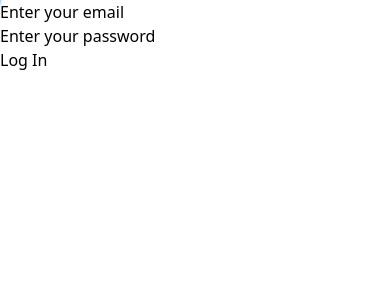
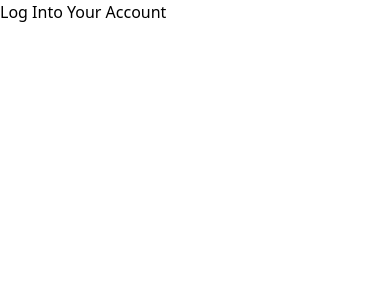
Before and after one commit to BarkBoxGH/barkboxapp, a React (Vite) app: page /login in a window 390 px wide. Shown: the top 300 px of the page. Built offline with nearby package versions, Linux system fonts and the light colour scheme.

Commit message:
Responsiveness and structure

```diff
--- a/src/components/LogIn.jsx
+++ b/src/components/LogIn.jsx
@@ -21,24 +21,19 @@ const LogIn = () => {
       }
   }
     return (
-        <section id="" className="h-[100vh] overflow-hidden bg-cover bg-right m-0 p-0 lg:grid lg:grid-rows-2" style={{backgroundImage:`url(${LoginBg})`}} >
-            <div className="p-[5%] pt-[30%] h-[70%] w-full lg:w-[90%] lg:ml-[5%] lg:pt-[1em] lg:mt-[5%] lg:h-[100%]">
-                <form className="h-[100%] w-full flex flex-col lg:h-[70%] lg:grid-rows-3 lg:border-[5px]" onSubmit={handleSubmit}>
-
-                   <div className="h-[20%] mb-[1em] lg:h-[100%] lg:mb-[5%]">
-                   <label htmlFor="email" className="text-[1.5em]">Enter your email</label>
-                   <input type="email" id="email" className="h-[60%] w-[100%] border-[3px] rounded-2xl lg:h-[100%]"/>
-                   </div>
-
-                   <div className="h-[20%] mb-[1em] lg:h-[100%] lg:mb-[5%]">
-                   <label htmlFor="password" className="text-[1.5em]">Enter your password</label>
-                   <input type="password" id="password" className="h-[60%] w-[100%] border-[3px] rounded-2xl lg:h-[100%]"/>
-                   </div>
-
-                   <button className="p-[0.5em] h-[15%] bg-[#A8DEF8] text-[1.5em] font-extrabold text-[black] lg:h-[100%] mt-[1em] rounded-lg lg:text-[2em]" type="submit">Log In</button>
-                </form>
-            </div>
-        </section>
+       <section className="h-[100vh] pt-[2em]">
+        <div className="h-[80%] w-[30%] mr-auto ml-auto border-[5px]">
+            <form action="" className="h-[100%] w-[100%] flex flex-col">
+                <div>
+                    <h1 className="text-center text-[1.5em] font-bold">Log Into Your Account</h1>
+                </div>
+                <div>
+                    <input type="text" />
+                    <label htmlFor=""></label>
+                </div>
+            </form>
+        </div>
+       </section>
       )
 }
 
--- a/src/components/SignUp.jsx
+++ b/src/components/SignUp.jsx
@@ -1,64 +1,62 @@
 import { useState } from "react";
 import { useNavigate } from "react-router-dom";
-import signUpBg from "../assets/signUpBg.png"
+import signUpBg from "../assets/signUpBg.png";
 import { Link } from "react-router-dom";
 
 const SignUp = () => {
-  //state to navigate
-  const navigate = useNavigate;
-  //state to store form data
-  const [formdata,setFormData]=useState({
-      firstname:'',
-      lastname:'',
-      email:'',
-      password:'',
-      role:'user'
-  })
-  //func to handle formsubmit
-  const handleSubmit=(event)=>{
-      event.preventDefault;
+  // State to navigate
+  const navigate = useNavigate();
+  // State to store form data
+  const [formData, setFormData] = useState({
+    firstname: '',
+    lastname: '',
+    email: '',
+    password: '',
+    role: 'user',
+  });
 
-      try {
+  // Function to handle form submission
+  const handleSubmit = (event) => {
+    event.preventDefault();
+    // Implement your form submission logic here
+    console.log(formData); // Example: Log the form data for now
+  };
 
-      } catch (error) {
-
-      }
-  }
-
-return (
-  <section id="" className="h-[100vh] overflow-hidden bg-cover bg-center m-0 p-0 lg:grid lg:grid-rows-2" style={{backgroundImage:`url(${signUpBg})`}} >
-        <div className="h-[25%] mb-[5%] lg:h-[60%] ">
-
+  return (
+    <section
+      className="h-screen overflow-hidden bg-cover bg-center"
+      style={{ backgroundImage: `url(${signUpBg})` }}
+    >
+      <div className="flex flex-col h-full justify-center items-center p-4 lg:p-0">
+        <div className="w-full max-w-md lg:max-w-lg bg-white rounded-lg shadow-lg p-6 mt-10 mb-10">
+          <h1 className="text-3xl font-bold text-center mb-6">Create an Account</h1>
+          <form className="flex flex-col" onSubmit={handleSubmit}>
+            {['firstname', 'lastname', 'email', 'password'].map((field) => (
+              <div className="mb-4" key={field}>
+                <label htmlFor={field} className="text-lg font-semibold">{`Enter your ${field}`}</label>
+                <input
+                  type={field === 'email' ? 'email' : field === 'password' ? 'password' : 'text'}
+                  id={field}
+                  className="mt-1 h-12 w-full border-2 border-gray-300 rounded-lg p-2 focus:outline-none focus:border-blue-500"
+                  onChange={(e) => setFormData({ ...formData, [field]: e.target.value })}
+                  required
+                />
+              </div>
+            ))}
+            <button
+              className="h-12 bg-[#A8DEF8] text-lg font-extrabold text-black rounded-lg hover:bg-blue-400 transition duration-300 mt-4"
+              type="submit"
+            >
+              Create Account
+            </button>
+            <p className="text-center text-lg mt-4">
+              Already have an account? <Link to="/login" className="text-blue-500 hover:underline">Log In</Link>
+            </p>
+          </form>
         </div>
-      <div className="p-[5%] h-[100%] w-full  lg:lg:w-[90%] lg:ml-[5%] mt-[-10%] lg:pt-[1em]">
-          <form className="h-[100%] w-full flex flex-col lg:h-[100%]" onSubmit={handleSubmit}>
-
-             <div className="h-[11%] mb-[1em] lg:h-[100%] lg:mb-[5%]">
-             <label htmlFor="firstname" className="text-[1.5em]">Enter your firstname</label>
-             <input type="text" id="firstname" className="h-[60%] w-[100%] border-[3px] rounded-2xl lg:h-[100%]"/>
-             </div>
-
-             <div className="h-[11%] mb-[1em] lg:h-[100%] lg:mb-[5%]">
-             <label htmlFor="lastname" className="text-[1.5em]">Enter your lastname</label>
-             <input type="text" id="lastname" className="h-[60%] w-[100%] border-[3px] rounded-2xl lg:h-[100%]"/>
-             </div>
-
-             <div className="h-[11%] mb-[1em] lg:h-[100%] lg:mb-[5%]">
-             <label htmlFor="email" className="text-[1.5em]">Enter your email</label>
-             <input type="email" id="email" className="h-[60%] w-[100%] border-[3px] rounded-2xl lg:h-[100%]"/>
-             </div>
-
-             <div className="h-[11%] mb-[1em] lg:h-[100%] lg:mb-[5%]">
-             <label htmlFor="password" className="text-[1.5em]">Enter your password</label>
-             <input type="password" id="password" className="h-[60%] w-[100%] border-[3px] rounded-2xl lg:h-[100%]"/>
-             </div>
-
-             <button className="p-[0.5em] h-[8%] bg-[#A8DEF8] text-[1.5em] font-extrabold text-[black] lg:h-[100%] mt-[1em] rounded-lg lg:text-[2em]" type="submit">Create Account</button>
-             <p className="text-center text-[1.5em]">Already have an account? <Link to="/login" className="text-[blue]">Log In</Link></p>
-          </form>
       </div>
-  </section>
-)
-}
+    </section>
+  );
+};
 
 export default SignUp;
--- a/src/components/VendorSignUp.jsx
+++ b/src/components/VendorSignUp.jsx
@@ -1,12 +1,49 @@
-
+import { FontAwesomeIcon } from "@fortawesome/react-fontawesome";
+import { faArrowLeftLong } from "@fortawesome/free-solid-svg-icons";
 
 const VendorSignUp = () => {
   return (
     <div>
-      <section className="h-[100vh] ">
+  <section className="lg:h-[100vh]">
+    <div className="h-[20%] flex pl-[10%] pt-[20%]">
+      <FontAwesomeIcon className="text-[2em] mt-[0.8em] mr-[15%]" icon={faArrowLeftLong} />
+      <h1 className="text-[3em] text-center font-bold">Sign Up</h1>
+    </div>
+    <div className="h-auto rounded-tl-[18%] w-full bg-[#A8DEF8] mb-0 pt-[10%]">
+      <form className="h-[100%] w-[80%] ml-auto mr-auto grid grid-rows-6 grid-cols-1 gap-[2em]">
+        {/* INPUT FOR BUSINESS NAME */}
+        <div className="bg-[white] rounded-xl border pl-[5%]">
+          <label htmlFor="businessname" className="text-[1.4em] font-semibold">Business name</label>
+          <input type="text" id="businessname" className="border-b-4 w-[90%] h-[55%] text-[1.4em] text-[#5c5c5c]"/>
+        </div>
+        {/* INPUT FOR FIRST NAME */}
+        <div className="bg-[white] rounded-xl border pl-[5%]">
+          <label htmlFor="firstname" className="text-[1.4em] font-semibold">First name</label>
+          <input type="text" id="firstname" className="border-b-4 w-[90%] h-[55%] text-[1.4em] text-[#5c5c5c]"/>
+        </div>
+        {/* INPUT FOR LAST NAME */}
+        <div className="bg-[white] rounded-xl border pl-[5%]">
+          <label htmlFor="lastname" className="text-[1.4em] font-semibold">Last name</label>
+          <input type="text" id="lastname" className="border-b-4 w-[90%] h-[55%] text-[1.4em] text-[#5c5c5c]"/>
+        </div>
+        {/* INPUT FOR EMAIL */}
+        <div className="bg-[white] rounded-xl border pl-[5%]">
+          <label htmlFor="email" className="text-[1.4em] font-semibold">Email</label>
+          <input type="email" id="email" className="border-b-4 w-[90%] h-[55%] text-[1.4em] text-[#5c5c5c]"/>
+        </div>
+        {/* INPUT FOR PASSWORD */}
+        <div className="bg-[white] rounded-xl border pl-[5%]">
+          <label htmlFor="password" className="text-[1.4em] font-semibold">Password</label>
+          <input type="password" id="password" className="border-b-4 w-[90%] h-[55%] text-[1.4em] text-[#5c5c5c]"/>
+        </div>
 
-      </section>
+        <button className="bg-[black] h-[70%] text-[white] text-[1.5em] font-extrabold">Sign Up</button>
+
+
+      </form>
     </div>
+  </section>
+</div>
   )
 }
 
```
